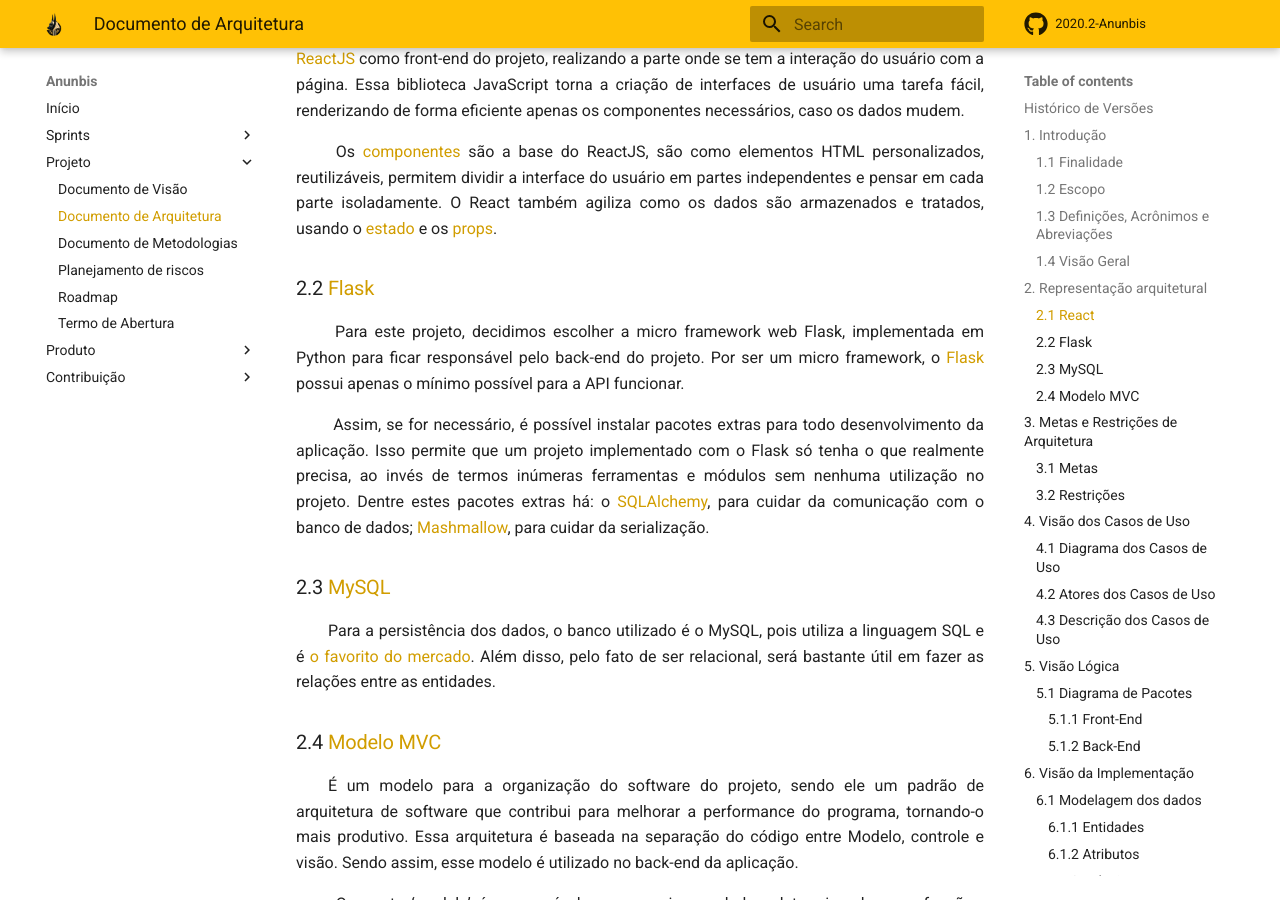
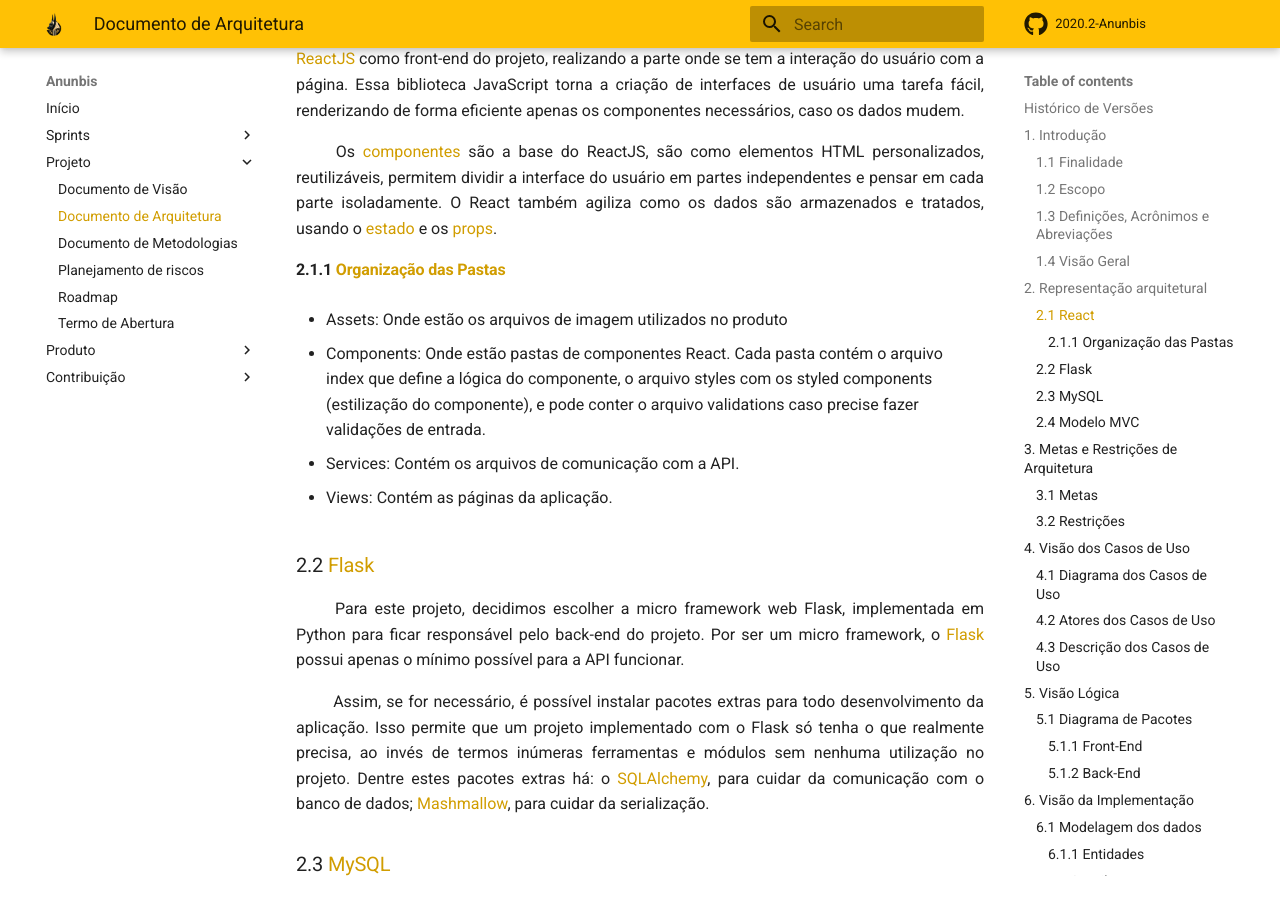
Before and after one commit to fga-eps-mds/2020.2-Anunbis, an MkDocs documentation site: the page built from docs/documentacao/documento-de-arquitetura.md, in a window 1280 px wide and 900 px high, scrolled down 2272 px. Built offline with MkDocs 1.6.1 and Material for MkDocs 9.7.7, drawn with Linux system fonts in a browser that asks for light colours; comment, search, counter and statistics services are not loaded.

Commit message:
(#168) Adicionando descricao das pastas do React

```diff
--- a/docs/documentacao/documento-de-arquitetura.md
+++ b/docs/documentacao/documento-de-arquitetura.md
@@ -57,6 +57,15 @@ Data|Versão|Descrição|Autor
 <p align = "justify"> &emsp;&emsp; Para representarmos a camada de contato com o usuário, decidimos usar a biblioteca <a href="https://pt-br.reactjs.org/docs/getting-started.html">ReactJS</a> como front-end do projeto, realizando a parte onde se tem a interação do usuário com a página. Essa biblioteca JavaScript torna a criação de interfaces de usuário uma tarefa fácil, renderizando de forma eficiente apenas os componentes necessários, caso os dados mudem.</p>
 
 <p align = "justify"> &emsp;&emsp; Os <a href="https://pt-br.reactjs.org/docs/react-component.html">componentes</a> são a base do ReactJS, são como elementos HTML personalizados, reutilizáveis, permitem dividir a interface do usuário em partes independentes e pensar em cada parte isoladamente. O React também agiliza como os dados são armazenados e tratados, usando o <a href="https://pt-br.reactjs.org/docs/state-and-lifecycle.html">estado</a> e os <a href="https://pt-br.reactjs.org/docs/render-props.html">props</a>.</p>
+
+#### 2.1.1 <a name="2_1_1">Organização das Pastas</a>
+* Assets: Onde estão os arquivos de imagem utilizados no produto
+
+* Components: Onde estão pastas de componentes React. Cada pasta contém o arquivo index que define a lógica do componente, o arquivo styles com os styled components (estilização do componente), e pode conter o arquivo validations caso precise fazer validações de entrada.
+
+* Services: Contém os arquivos de comunicação com a API.
+
+* Views: Contém as páginas da aplicação.
 
 ### 2.2 <a name="2_2">Flask</a>
 
```
